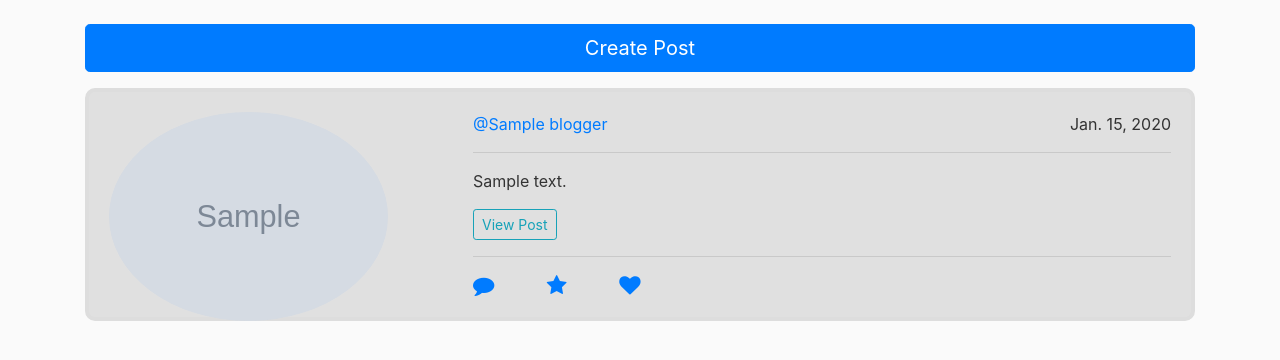
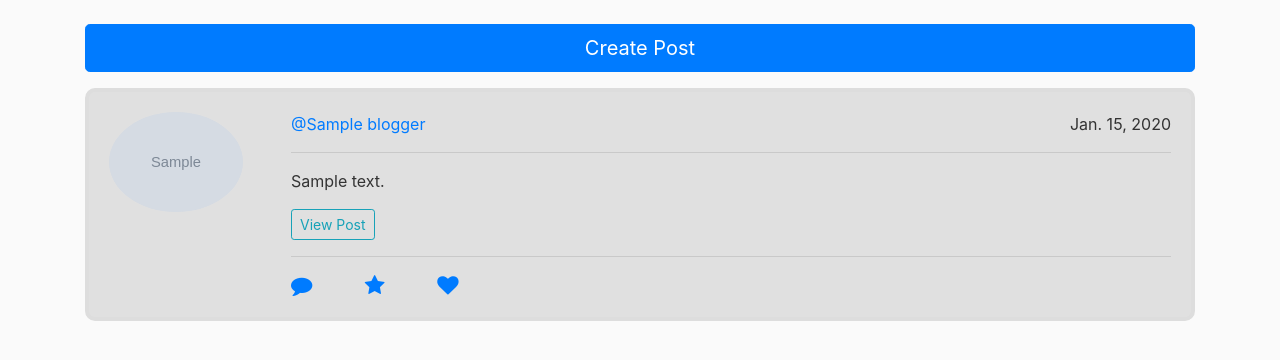
Before and after one commit to CleoMugs/memes, a Django app: template accounts/templates/accounts/home.html in a window 1280 px wide. Shown: the part 56-416 px from the top of the page. Run offline with Django 3.2, Linux system fonts and the light colour scheme; the template is opened without the code that fills it: most values are stand-ins (such as "Sample title", 1, 10 or a date in 2020); grey boxes marked "Sample" are stand-in pictures; some libraries are stand-ins or nearby versions.

Commit message:
resized user-image

```diff
--- a/accounts/api/urls.py
+++ b/accounts/api/urls.py
@@ -6,7 +6,7 @@ from rest_framework.routers import DefaultRouter
 router = DefaultRouter()
 router.register(r'ROLES', RoleViewSet)
 router.register(r'PROFILES', ProfileViewSet)
-router.register(r'POSTS', PostViewSet)
+#router.register(r'POSTS', PostViewSet)
 router.register(r'COMMENTS', CommentViewSet)
 
 urlpatterns = router.urls
--- a/accounts/templates/accounts/home.html
+++ b/accounts/templates/accounts/home.html
@@ -17,7 +17,7 @@
 		{% for post in posts %}
 	    <div class="container content-section">
 		    	<div class="row">
-		    		<div class="col-4">
+		    		<div class="col-2">
 				    	<div class="post-thumbnail">
 				            <a href="{% url 'user-posts' post.blogger.username %}" >
 				                <img class="rounded-circle profile-thumbnail" class="img-fluid"  alt="Responsive Image"
```
